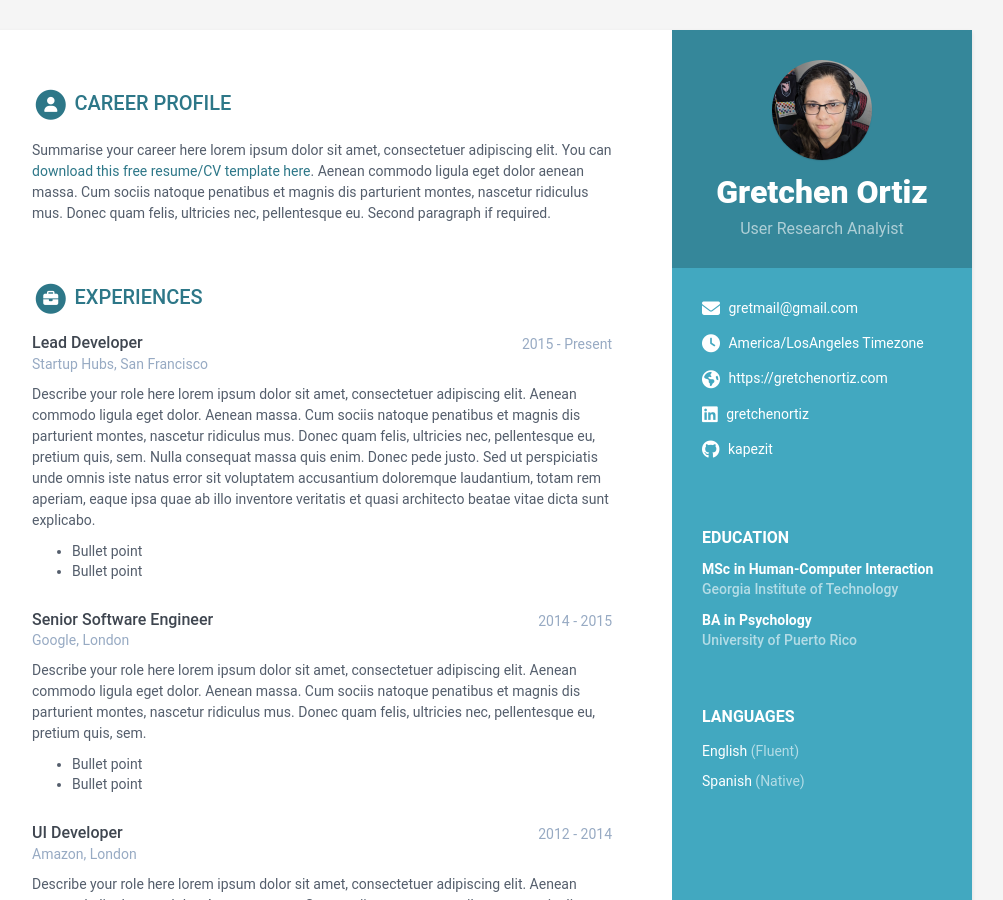
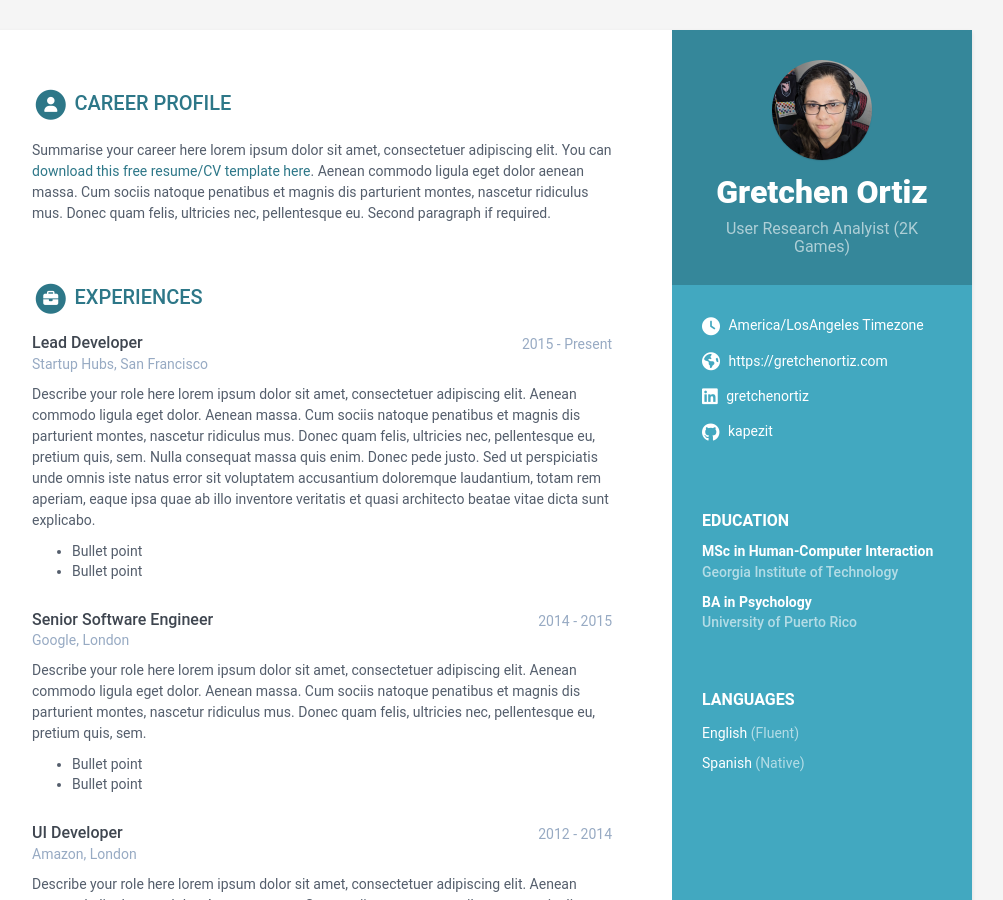
Before and after one commit to kapezit/kapezit.github.io, a Jekyll site: the page built from index.html, in a window 1280 px wide and 900 px high. Shown: the whole window, without its empty margins (168-1171 px from the left). Built offline with Jekyll 4.4.1, drawn with Linux system fonts in a browser that asks for light colours.

Commit message:
Update data.yml

```diff
--- a/_data/data.yml
+++ b/_data/data.yml
@@ -9,11 +9,11 @@ sidebar:
 
     # Profile information
     name: Gretchen Ortiz
-    tagline: User Research Analyist
+    tagline: User Research Analyist (2K Games)
     avatar: displayimage2.png  #place a 100x100 picture inside /assets/images/ folder and provide the name of the file below
 
     # Sidebar links
-    email: gretmail@gmail.com
+    email:
     timezone: America/LosAngeles # Enter your timezone, e.g., America/Havana, Africa/Casablanca, America/North_Dakota/Center
     citizenship:
     website: https://gretchenortiz.com # Include the full website URL, including "http://" or "https://".
```
